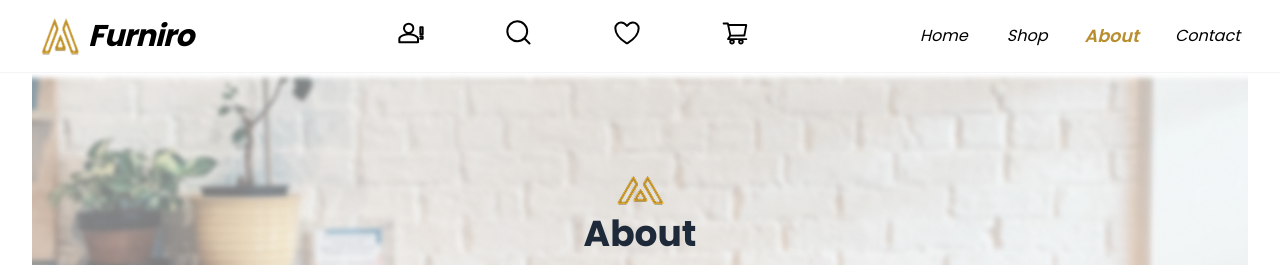
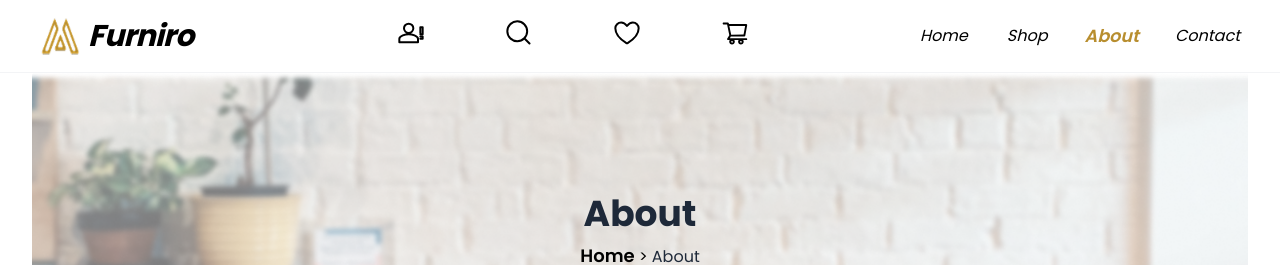
Before and after one commit to RasheedBShaik/furniture-shop, a React (Vite) app in the folder frontend/: page /about in a window 1280 px wide. Shown: the top 265 px of the page. Built offline with nearby package versions, Linux system fonts and the light colour scheme.

Commit message:
Refactor About page layout and content

```diff
--- a/frontend/src/pages/About.tsx
+++ b/frontend/src/pages/About.tsx
@@ -6,7 +6,6 @@ const About = () => {
     <div className="max-w-7xl mx-auto my-6 px-4 md:px-0">
       {/* Banner / Header */}
       <div className="bg-[url(/images/shop-hero.png)] bg-cover bg-center flex items-center justify-center flex-col h-80 py-12 mb-10 text-center rounded-sm">
-        <img src="/icons/logo.png" alt="Logo" className="mb-2" />
         <h1 className="text-4xl font-bold text-gray-800 not-italic">About</h1>
         <p className="mt-2 not-italic">
           <Link to="/" className="hover:text-[#B88E2F] text-lg font-semibold">Home</Link> &gt;{" "}
```
